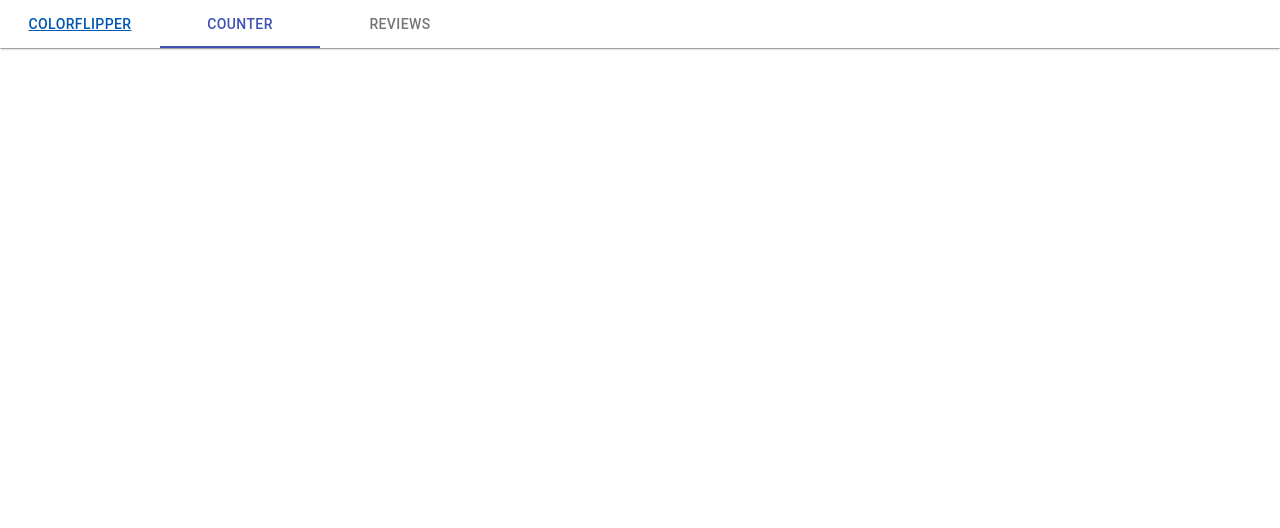
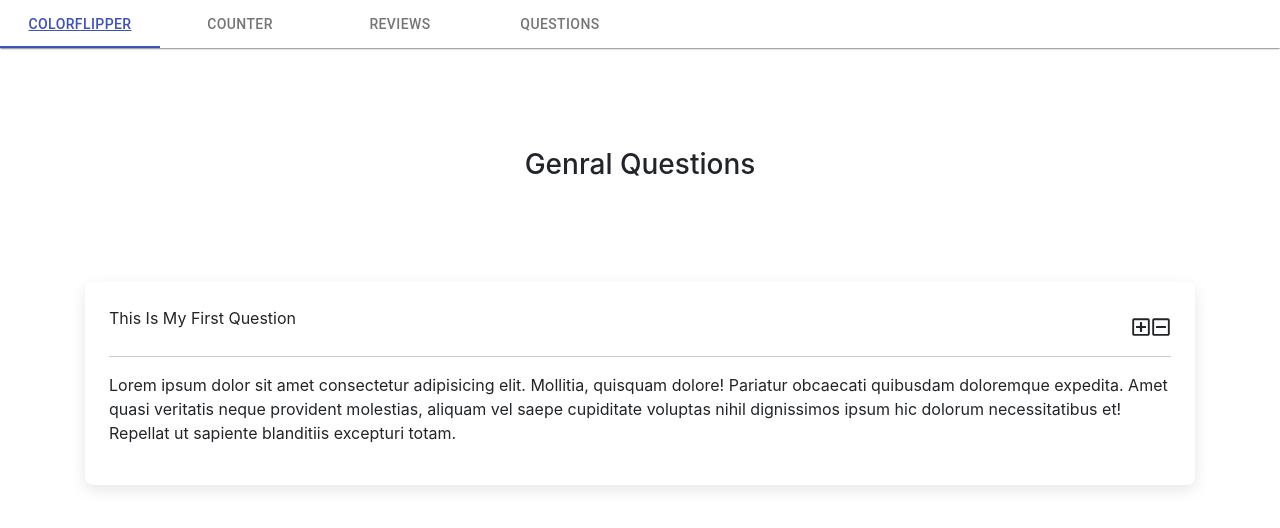
Before and after one commit to theHem-code/mini-react-projects, a React (Create React App) app: page /questions in a window 1280 px wide. Shown: the top 528 px of the page. Built offline with nearby package versions, Linux system fonts and the light colour scheme.

Commit message:
creating accordion

```diff
--- a/package.json
+++ b/package.json
@@ -3,6 +3,9 @@
   "version": "0.1.0",
   "private": true,
   "dependencies": {
+    "@fortawesome/fontawesome-svg-core": "^1.2.35",
+    "@fortawesome/free-solid-svg-icons": "^5.15.3",
+    "@fortawesome/react-fontawesome": "^0.1.14",
     "@material-ui/core": "^4.11.3",
     "@material-ui/icons": "^4.11.2",
     "@testing-library/jest-dom": "^5.11.4",
@@ -10,6 +13,7 @@
     "@testing-library/user-event": "^12.1.10",
     "react": "^17.0.2",
     "react-dom": "^17.0.2",
+    "react-icons": "^4.2.0",
     "react-router": "^5.2.0",
     "react-router-dom": "^5.2.0",
     "react-scripts": "4.0.3",
--- a/public/index.html
+++ b/public/index.html
@@ -11,6 +11,7 @@
     />
     <link rel="apple-touch-icon" href="%PUBLIC_URL%/logo192.png" />
     <link rel="stylesheet" href="https://stackpath.bootstrapcdn.com/bootstrap/4.5.2/css/bootstrap.min.css" integrity="sha384-JcKb8q3iqJ61gNV9KGb8thSsNjpSL0n8PARn9HuZOnIxN0hoP+VmmDGMN5t9UJ0Z" crossorigin="anonymous">
+    <link rel="stylesheet" href="https://stackpath.bootstrapcdn.com/font-awesome/4.7.0/css/font-awesome.min.css" integrity="sha384-wvfXpqpZZVQGK6TAh5PVlGOfQNHSoD2xbE+QkPxCAFlNEevoEH3Sl0sibVcOQVnN" crossorigin="anonymous">
     <!--
       manifest.json provides metadata used when your web app is installed on a
       user's mobile device or desktop. See https://developers.google.com/web/fundamentals/web-app-manifest/
--- a/src/App.js
+++ b/src/App.js
@@ -4,6 +4,7 @@ import Navbar from "./components/Navbar";
 import ColorFlipper from "./components/ColorFlipper";
 import Counter from "./components/Counter";
 import Reviews from "./components/Reviews";
+import Questions from "./components/Questions";
 
 const App = () => {
   return (
@@ -15,6 +16,7 @@ const App = () => {
             <Route exact path="/colorflipper" component={ColorFlipper} />
             <Route exact path="/counter" component={Counter} />
             <Route exact path="/reviews" component={Reviews} />
+            <Route exact path="/questions" component={Questions} />
           </Switch>
         </div>
       </Router>
--- a/src/components/Navbar.js
+++ b/src/components/Navbar.js
@@ -6,7 +6,7 @@ import Tabs from "@material-ui/core/Tabs";
 import Tab from "@material-ui/core/Tab";
 
 const Navbar = () => {
-  const [value, setValue] = React.useState(1);
+  const [value, setValue] = React.useState(0);
 
   const handleChange = (event, newValue) => {
     setValue(newValue);
@@ -24,6 +24,8 @@ const Navbar = () => {
         <Tab label="ColorFlipper" component={Link} to="/colorflipper" />
         <Tab label="Counter" component={Link} to="/counter" />
         <Tab label="Reviews" component={Link} to="/reviews" />
+        <Tab label="Questions" component={Link} to="/questions" />
+
       </Tabs>
     </Paper>
   );
--- /dev/null
+++ b/src/components/Questions.js
@@ -0,0 +1,78 @@
+import React from "react";
+import { makeStyles } from "@material-ui/core/styles";
+import { FaRegPlusSquare } from "react-icons/fa";
+import { FaRegMinusSquare } from "react-icons/fa";
+
+const useStyles = makeStyles({
+  root: {
+    minWidth: 100,
+    marginTop: 100,
+    marginBottom: 100,
+    textAlign: "-webkit-center",
+  },
+  title: {
+    fontSize: 18,
+    fontWeight: "bold",
+  },
+  question: {
+    background: '#fff',
+    borderRadius: '0.5rem',
+    boxShadow: '0 5px 15px rgba(0, 0, 0, 0.1)',
+    padding: '1.5rem 1.5rem 0 1.5rem',
+    marginBottom: '2rem',
+  },
+  questionTitle: {
+    display: "flex",
+    justifyContent: "space-between",
+    alignItems: "center",
+    textTransform: "capitalize",
+    paddingBottom: 10,
+  },
+  questionText: {
+    padding: '1rem 0 1.5rem 0',
+    borderTop: '1px solid rgba(0, 0, 0, 0.2)',
+  },
+  questionBtn: {
+    fontSize: 20,
+    background: "transparent",
+    borderColor: "transparent",
+  },
+});
+
+const Questions = () => {
+  const classes = useStyles();
+
+  return (
+    <div>
+      {/* header */}
+      <h3 className={classes.root}>Genral Questions</h3>
+
+      {/* Questions */}
+      <article className={classes.question}>
+        <div className={classes.questionTitle}>
+          <p>This is my first question</p>
+          {/* Question title */}
+          <div className={classes.questionBtn}>
+            <span>
+              <FaRegPlusSquare />
+            </span>
+            <span>
+              <FaRegMinusSquare />
+            </span>
+          </div>
+        </div>
+        <div className={classes.questionText}>
+          <p>
+            Lorem ipsum dolor sit amet consectetur adipisicing elit. Mollitia,
+            quisquam dolore! Pariatur obcaecati quibusdam doloremque expedita.
+            Amet quasi veritatis neque provident molestias, aliquam vel saepe
+            cupiditate voluptas nihil dignissimos ipsum hic dolorum
+            necessitatibus et! Repellat ut sapiente blanditiis excepturi totam.
+          </p>
+        </div>
+      </article>
+    </div>
+  );
+};
+
+export default Questions;
--- a/src/components/Reviews.js
+++ b/src/components/Reviews.js
@@ -35,7 +35,7 @@ const useStyles = makeStyles({
 
 const Reviews = () => {
   const [index, setIndex] = useState(0);
-  const { name, job, img, text } = reviews[index];
+  const { name, job, img, text } = reviews[index]; // destructure the object
 
   const classes = useStyles();
 
@@ -47,7 +47,7 @@ const Reviews = () => {
     }
   };
 
-  const getBackward = () => {
+  const getBack = () => {
     if (index <= reviews.length - 1 && index > 0) {
       setIndex(index - 1);
     } else {
@@ -72,7 +72,7 @@ const Reviews = () => {
           </CardContent>
           <CardActions className={classes.actions}>
             <Button size="small">
-              <ArrowBackIosIcon onClick={getBackward} />
+              <ArrowBackIosIcon onClick={getBack} />
             </Button>
             <Button size="small">
               <ArrowForwardIosIcon onClick={getForward} />
```
Also changed, not shown: 1 other file (tests, documents, lock files or other folders).
